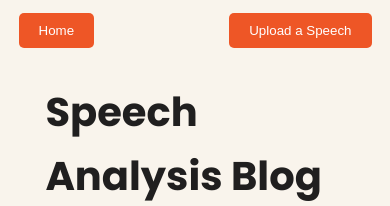
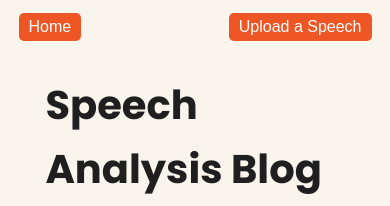
Before and after one commit to Stephen-c-Kelly/text-and-speech-analysis-frontend, a website: page index.html in a window 390 px wide. Shown: the top 206 px of the page. Drawn offline with nearby package versions, Linux system fonts and the light colour scheme; no server answers.

Commit message:
added responsiveness

```diff
--- a/css/style.css
+++ b/css/style.css
@@ -35,6 +35,17 @@ button {
   cursor: pointer;
   transition: background-color 0.3s;
   margin: 0 .5px;
+}
+
+@media screen and (max-width: 1023px) {
+  button {
+    padding: 5px 10px;
+    font-size: 1em;
+  }
+
+  .buttons {
+    margin: 5px 10px;
+  }
 }
 
 @media screen and (min-width: 1024px ) {
--- a/js/script.js
+++ b/js/script.js
@@ -18,8 +18,8 @@ const saveSpeechEl = document.querySelector('.save-speech-button')
 const deleteSpeechEl = document.querySelector('.delete')
 const commentsEl = document.querySelector('.comments')
 
-const BASE_URL = 'https://text-and-speech-analysis-0a793b931976.herokuapp.com';
-// const BASE_URL = 'http://localhost:3000';
+// const BASE_URL = 'https://text-and-speech-analysis-0a793b931976.herokuapp.com';
+const BASE_URL = 'http://localhost:3000';
 
 // Async functions
 async function getSpeech() {
```
